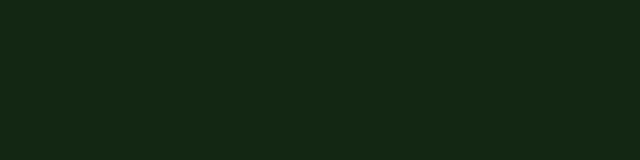
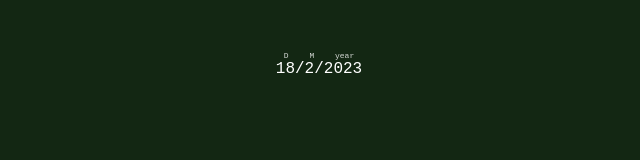
Before and after one commit to rethfupy/Simple-JS-Clock, a plain HTML site: page index.html in a window 1280 px wide. Shown: the top 160 px of the page, without its empty margins (321-961 px from the left). Drawn offline with Linux system fonts and the light colour scheme; a web font is replaced by a local one.

Commit message:
add current date display

```diff
--- a/css/style.css
+++ b/css/style.css
@@ -15,9 +15,23 @@ body {
 	font-family: 'Major Mono Display', monospace;
 }
 
-#color {
+#color, #date {
 	color: #fff;
 	font-size: 1rem;
+}
+
+.date {
+	position: absolute;
+	top: 5%;
+	left: 50%;
+	transform: translate(-50%, 5%);
+}
+
+#text{
+	color: rgba(255, 255, 255, 0.824);
+	font-size: 0.5rem;
+	margin-bottom: -1rem;
+	word-spacing: 1rem;
 }
 
 .container {
--- a/index.html
+++ b/index.html
@@ -15,6 +15,11 @@
 		<p id="color">#000000</p>
 	</div>
 
+	<div class="date">
+		<p id="text">D M year</p>
+		<p id="date">00.00.0000</p>
+	</div>
+
 	<script type="text/javascript" src="js/main.js"></script>
 </body>
 </html>
--- a/js/main.js
+++ b/js/main.js
@@ -1,11 +1,16 @@
 let clock = document.getElementById('clock');
 let color = document.getElementById('color');
+let date = document.getElementById('date');
 
 function startClock(){
 	let time = new Date();
 	let h = time.getHours().toString();
 	let m = time.getMinutes().toString();
 	let s = time.getSeconds().toString();
+
+	let d = time.getDate();
+	let M = (time.getMonth() + 1).toString();
+	let y = time.getFullYear().toString();
 
 	if(h.length < 2){
 		h = '0' + h;
@@ -19,9 +24,11 @@ function startClock(){
 
 	let clockString = h + ":" + m + ":" + s;
 	let colorString = "#" + h + m + s;
+	let dateString = d + "/" + M + "/" + y;
 
 	clock.textContent = clockString;
 	color.textContent = colorString;
+	date.textContent = dateString;
 
 	document.body.style.background = colorString;
 }
```
